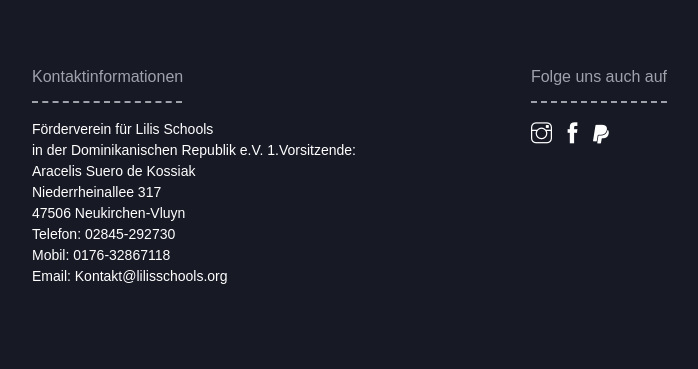
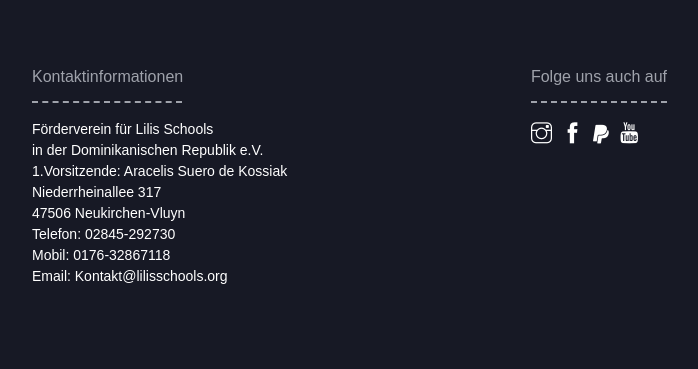
Before and after one commit to 11Tuvork28/lilis-school, a Django app: page / in a window 1280 px wide. Shown: the part 5866-6235 px from the top of the page, without its empty margins (53-751 px from the left). Run offline with Django 3.2, Linux system fonts and the light colour scheme; data that the repository does not hold is empty; some libraries are stand-ins or nearby versions; some web fonts are replaced.

Commit message:
Fixed formatting added yt icon

```diff
--- a/web/templates/web/base.html
+++ b/web/templates/web/base.html
@@ -130,7 +130,7 @@
             <p>Kontaktinformationen</p>
             <hr class="divider" />
             <p class="fs-small fg-white">
-              Förderverein für Lilis Schools<br> in der Dominikanischen Republik e.V.
+              Förderverein für Lilis Schools<br> in der Dominikanischen Republik e.V.<br>
               1.Vorsitzende: Aracelis Suero de Kossiak<br>
               Niederrheinallee 317<br>
               47506 Neukirchen-Vluyn<br>
@@ -149,7 +149,7 @@
                     class="ti-instagram"></span></a></li>
               <li><a href="https://www.facebook.com/lilis.schools"><span class="ti-facebook"></span></a></li>
               <li><a href="https://www.paypal.com/paypalme/lilisschools/"><i class="fab fa-paypal"></i></a></li>
-              <li><a href="#">{{ Kontakt.Youtube }}</a></li>
+              <li><a href="https://youtube.com/channel/UCPo9PZiHixJs-fvFgPYHLgQ"><i class="ti-youtube"></i></a></li>
             </ul>
           </div>
         </div>
```
